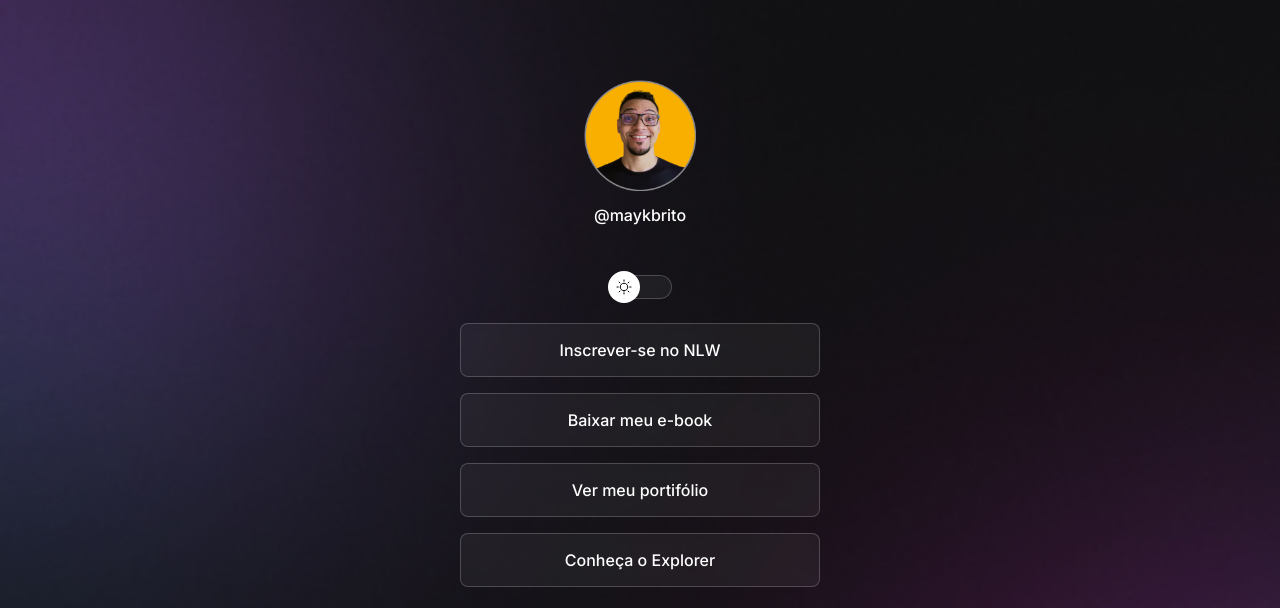
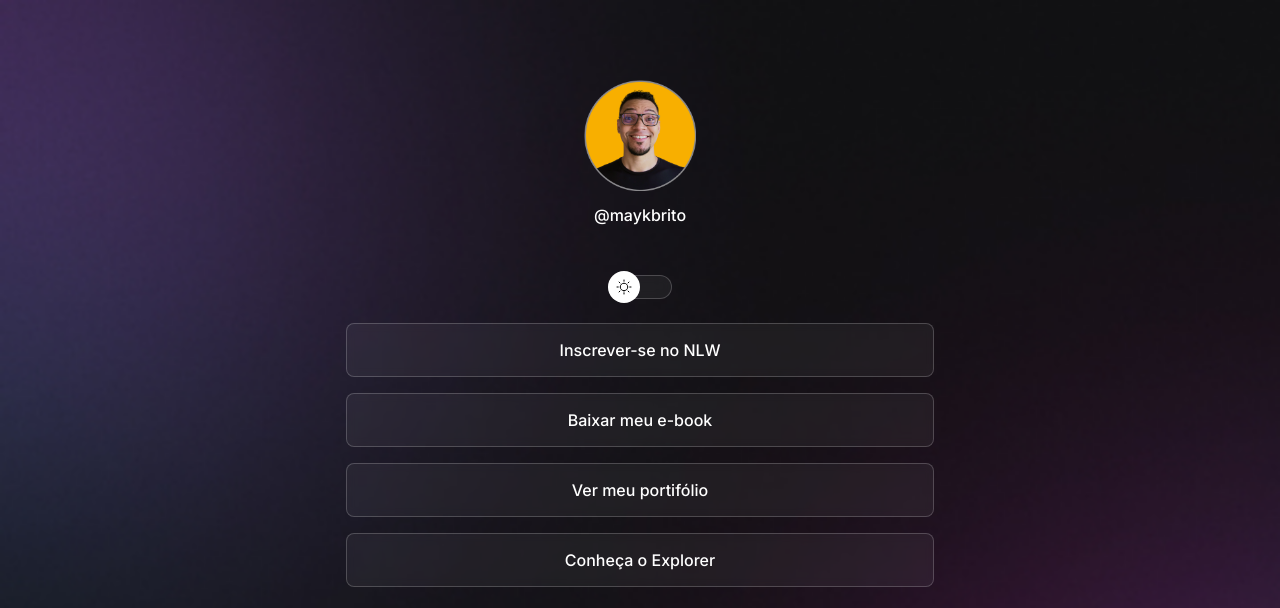
Before and after one commit to edclenildo/devlinks, a plain HTML site: page index.html in a window 1280 px wide. Shown: the top 608 px of the page. Drawn offline with nearby package versions, Linux system fonts and the light colour scheme.

Commit message:
Ajuste da largura do container

```diff
--- a/index.html
+++ b/index.html
@@ -2,7 +2,7 @@
 <html lang="pt-br">
   <head>
     <meta charset="utf-8">
-    <meta name="viewporte" content="width=device-width">
+    <meta name="viewport" content="width=device-width">
     <title>DevLinks</title>
     <link rel="stylesheet" href="style.css">
     <link rel="preconnect" href="https://fonts.googleapis.com">
--- a/style.css
+++ b/style.css
@@ -37,7 +37,8 @@ body * {
 }
 
 #container {
-  width: 360px;
+  width: 100%;
+  max-width: 588px;
   margin: 0 auto;
   padding-top: 56px;
 
```
